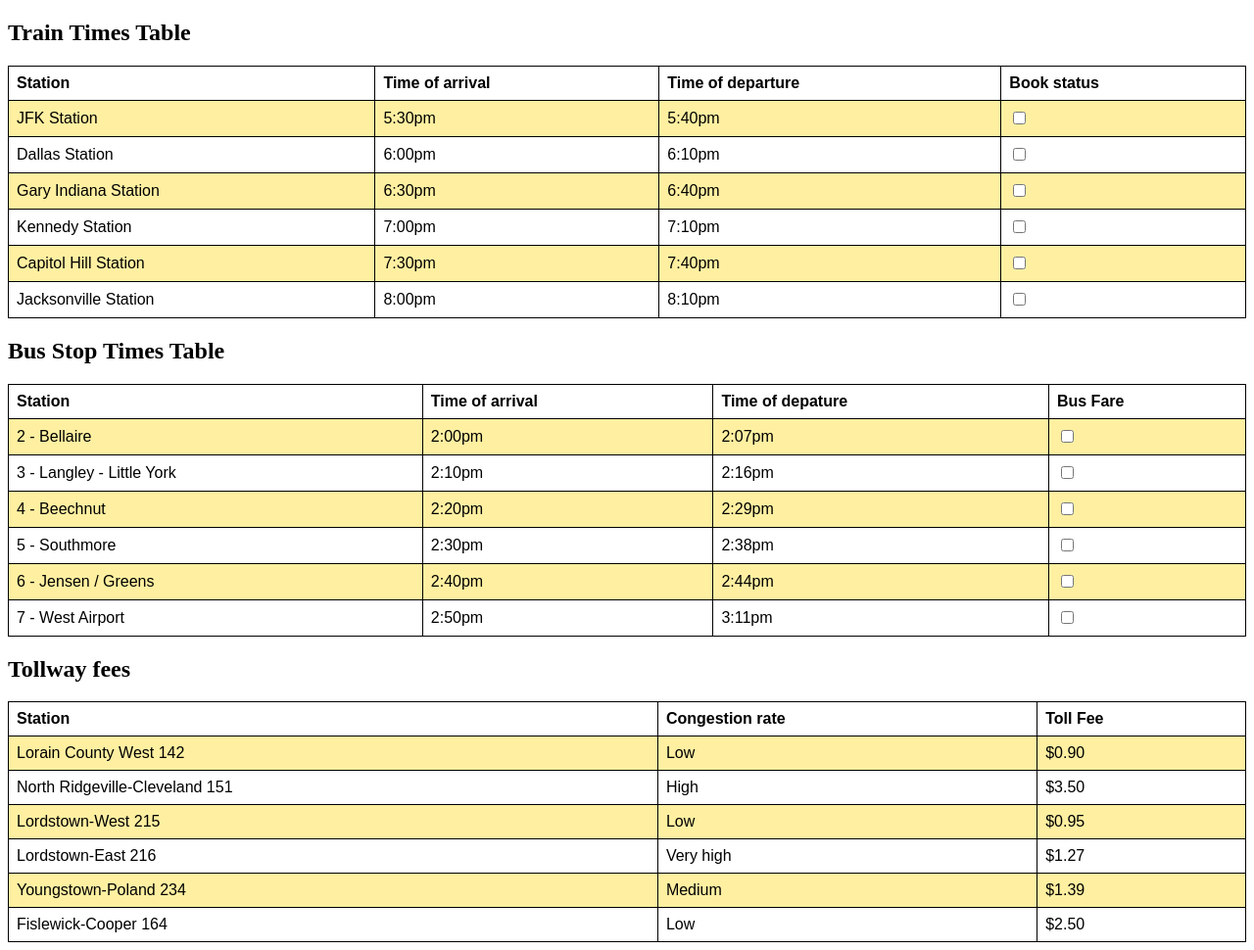
After one commit to hampster2018/SoftwareEngineeringProject, a Flask app: page /PublicTransport in a window 1280 px wide. The commit adds this page. Shown: the whole page at 98% size. Run offline with Flask 2, Linux system fonts and the light colour scheme.

Commit message:
added in most functionalities

```diff
--- a/application/routes.py
+++ b/application/routes.py
@@ -7,18 +7,60 @@ main_bp = Blueprint(
     "main_bp", __name__, template_folder="templates", static_folder="static"
 )
 
-@main_bp.route("/")
-def home():
-        print(current_user)
-        return render_template("licenseLink.html")
-
-@main_bp.route("/session")
-@login_required
-def session_view():
-    return render_template("accident_monitor.html")
-
 @main_bp.route("/logout")
 @login_required
 def logout():
     logout_user()
     return redirect(url_for("auth_bp.login"))
+
+@main_bp.route("/")
+def home():
+    return render_template("mainMenu.html")
+
+@main_bp.route("/Login")
+def signIn():
+    return redirect(url_for("auth_bp.login"))
+
+@main_bp.route("/Map")
+def googleMaps():
+    return render_template("map.html")
+
+@main_bp.route("/AccountPreferences")
+def accPreference():
+    return render_template("accountPreferences.html")
+
+@main_bp.route("/ReportIncidents")
+def reportIncidents():
+    return render_template("reportIncidents.html")
+
+@main_bp.route("/ReportConditions")
+def reportConditions():
+    return render_template("reportConditions.html")
+
+@main_bp.route("/VehicleResearch")
+def vehicleResearch():
+    return render_template("vehicleResearch.html")
+
+@main_bp.route("/ViolationMonitor")
+def violationMonitor():
+    return render_template("violationMonitor.html")
+
+@main_bp.route("/AccidentMonitor")
+def accidentMonitor():
+    return render_template("accidentMonitor.html")
+
+@main_bp.route("/ReportAnIssue")
+def reportIssue():
+    return render_template("reportAnIssue.html")
+
+@main_bp.route("/ContactEmergency")
+def contactEmergency():
+    return render_template("contactEmergency.html")
+
+@main_bp.route("/PublicTransport")
+def transportation():
+    return render_template("publicTransport.html")
+
+@main_bp.route("/Settings")
+def settings():
+    return render_template("settings.html")
--- /dev/null
+++ b/application/templates/publicTransport.html
@@ -0,0 +1,160 @@
+<!DOCTYPE html>
+<html>
+<head>
+<style>
+table {
+  font-family: arial, sans-serif;
+  border-collapse: collapse;
+  width: 100%;
+}
+
+td, th {
+  border: 1px solid #000000;
+  text-align: left;
+  padding: 8px;
+}
+
+tr:nth-child(even) {
+  background-color: #fff0a1;
+}
+
+</style>
+</head>
+<body>
+
+<h2>Train Times Table</h2>
+
+<table>
+  <tr>
+    <th>Station</th>
+    <th>Time of arrival</th>
+	<th>Time of departure</th>
+    <th>Book status</th>
+  </tr>
+  <tr>
+    <td>JFK Station</td>
+    <td>5:30pm</td>
+	<td>5:40pm</td>
+    <td><input type="checkbox" value="JFK"></td>
+  </tr>
+  <tr>
+    <td>Dallas Station</td>
+    <td>6:00pm</td>
+	<td>6:10pm</td>
+    <td><input type="checkbox" value="Dallas"></td>
+  </tr>
+  <tr>
+    <td>Gary Indiana Station</td>
+    <td>6:30pm</td>
+	<td>6:40pm</td>
+    <td><input type="checkbox" value="Gary Indiana"></td>
+  </tr>
+  <tr>
+    <td>Kennedy Station</td>
+    <td>7:00pm</td>
+	<td>7:10pm</td>
+    <td><input type="checkbox" value="Kennedy"></td>
+  </tr>
+  <tr>
+    <td>Capitol Hill Station</td>
+    <td>7:30pm</td>
+	<td>7:40pm</td>
+    <td><input type="checkbox" value="Capitol Hill"></td>
+  </tr>
+  <tr>
+    <td>Jacksonville Station</td>
+    <td>8:00pm</td>
+	<td>8:10pm</td>
+    <td><input type="checkbox" value="Jacksonville"></td>
+  </tr>
+</table>
+
+<h2>Bus Stop Times Table</h2>
+
+<table>
+  <tr>
+    <th>Station</th>
+    <th>Time of arrival</th>
+	<th>Time of depature</th>
+    <th>Bus Fare</th>
+  </tr>
+  <tr>
+    <td>2 - Bellaire</td>
+    <td>2:00pm</td>
+	<td>2:07pm</td>
+    <td><input type="checkbox" value="JFK"></td>
+  </tr>
+  <tr>
+    <td>3 - Langley - Little York</td>
+    <td>2:10pm</td>
+	<td>2:16pm</td>
+    <td><input type="checkbox" value="Dallas"></td>
+  </tr>
+  <tr>
+    <td>4 - Beechnut</td>
+    <td>2:20pm</td>
+	<td>2:29pm</td>
+    <td><input type="checkbox" value="Gary Indiana"></td>
+  </tr>
+  <tr>
+    <td>5 - Southmore</td>
+    <td>2:30pm</td>
+	<td>2:38pm</td>
+    <td><input type="checkbox" value="Kennedy"></td>
+  </tr>
+  <tr>
+    <td>6 - Jensen / Greens</td>
+    <td>2:40pm</td>
+	<td>2:44pm</td>
+    <td><input type="checkbox" value="Capitol Hill"></td>
+  </tr>
+  <tr>
+    <td>7 - West Airport</td>
+    <td>2:50pm</td>
+	<td>3:11pm</td>
+    <td><input type="checkbox" value="Jacksonville"></td>
+  </tr>
+</table>
+
+<h2>Tollway fees</h2>
+
+<table>
+  <tr>
+    <th>Station</th>
+	<th>Congestion rate</th>
+    <th>Toll Fee</th>
+  </tr>
+  <tr>
+    <td>Lorain County West 142</td>
+	<td>Low</td>
+    <td>$0.90</td>
+  </tr>
+  <tr>
+    <td>North Ridgeville-Cleveland 151</td>
+	<td>High</td>
+    <td>$3.50</td>
+  </tr>
+  <tr>
+    <td>Lordstown-West 215</td>
+	<td>Low</td>
+    <td>$0.95</td>
+  </tr>
+  <tr>
+    <td>Lordstown-East 216</td>
+	<td>Very high</td>
+    <td>$1.27</td>
+  </tr>
+  <tr>
+    <td>Youngstown-Poland 234</td>
+	<td>Medium</td>
+    <td>$1.39</td>
+  </tr>
+  <tr>
+    <td>Fislewick-Cooper 164</td>
+	<td>Low</td>
+    <td>$2.50</td>
+  </tr>
+</table>
+
+</body>
+</html>
--- a/application/templates/violationMonitor.html
+++ b/application/templates/violationMonitor.html
@@ -2,7 +2,7 @@
 <html lang="en">
 <head>
     <meta charset="UTF-8">
-    <link rel="stylesheet" href="{{ url_for('static', filename='css/styles.css') }}">
+    <link rel="stylesheet" href="{{ url_for('static', filename='css/violationMonitor.css') }}">
     <title>EZTraffic Accident Monitor</title>
 </head>
 <body style = "background-color: lightblue">
```
Also changed, not shown: application/static/css/mainMenu.css (added, +51 -0 lines), application/static/css/settings.css (added, +22 -0 lines), application/templates/mainMenu.html (added, +30 -0 lines), application/templates/settings.html (added, +18 -0 lines).
